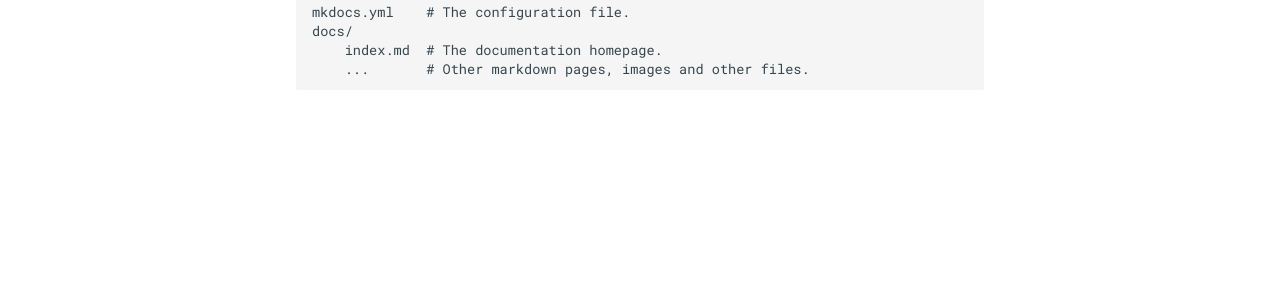
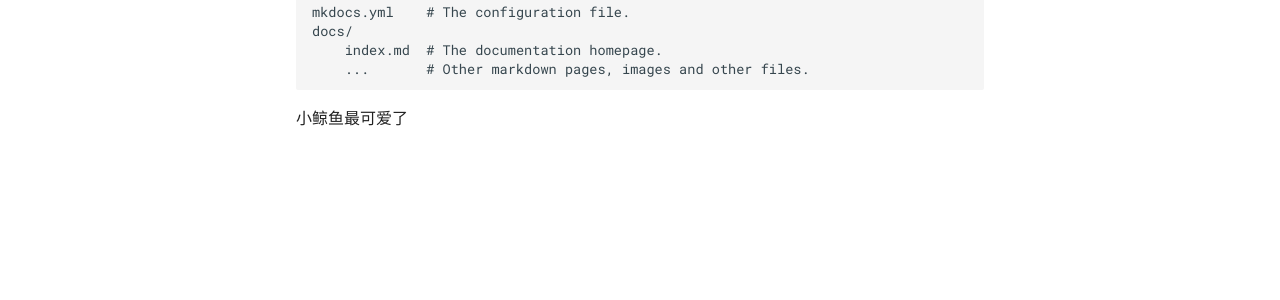
Before and after one commit to Miracle-0/littleshark, an MkDocs documentation site: the page built from docs/index.md, in a window 1280 px wide. Shown: the part 521-821 px from the top of the page. Built offline with MkDocs 1.6.1 and Material for MkDocs 9.7.7, drawn with Linux system fonts in a browser that asks for light colours.

Commit message:
4 change

```diff
--- a/docs/index.md
+++ b/docs/index.md
@@ -15,3 +15,5 @@
     docs/
         index.md  # The documentation homepage.
         ...       # Other markdown pages, images and other files.
+
+小鲸鱼最可爱了
```
